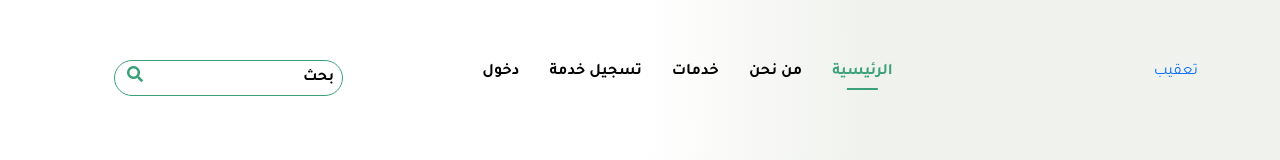
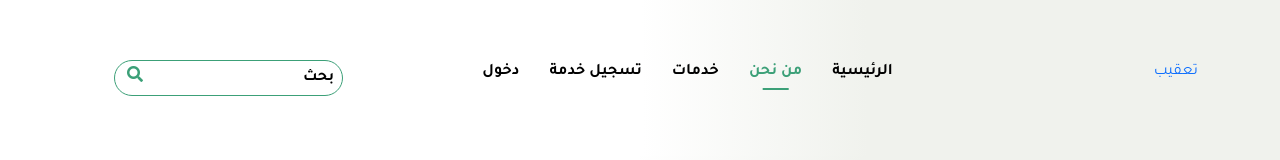
Before and after one commit to ezzeldenWork/ta3qeb, a plain HTML site: page about-us.html in a window 1280 px wide. Shown: the top 160 px of the page. Drawn offline with nearby package versions, Linux system fonts and the light colour scheme.

Commit message:
class="active"

```diff
--- a/about-us.html
+++ b/about-us.html
@@ -47,10 +47,10 @@
                     </div>
                     <ul class="list-unstyled">
                       <li>
-                        <a href="./landing.html" class="active"> الرئيسية </a>
+                        <a href="./landing.html"> الرئيسية </a>
                       </li>
                       <li>
-                        <a href="./about-us.html"> من نحن </a>
+                        <a href="./about-us.html" class="active"> من نحن </a>
                       </li>
                       <li>
                         <a href="./index.html"> خدمات </a>
```
